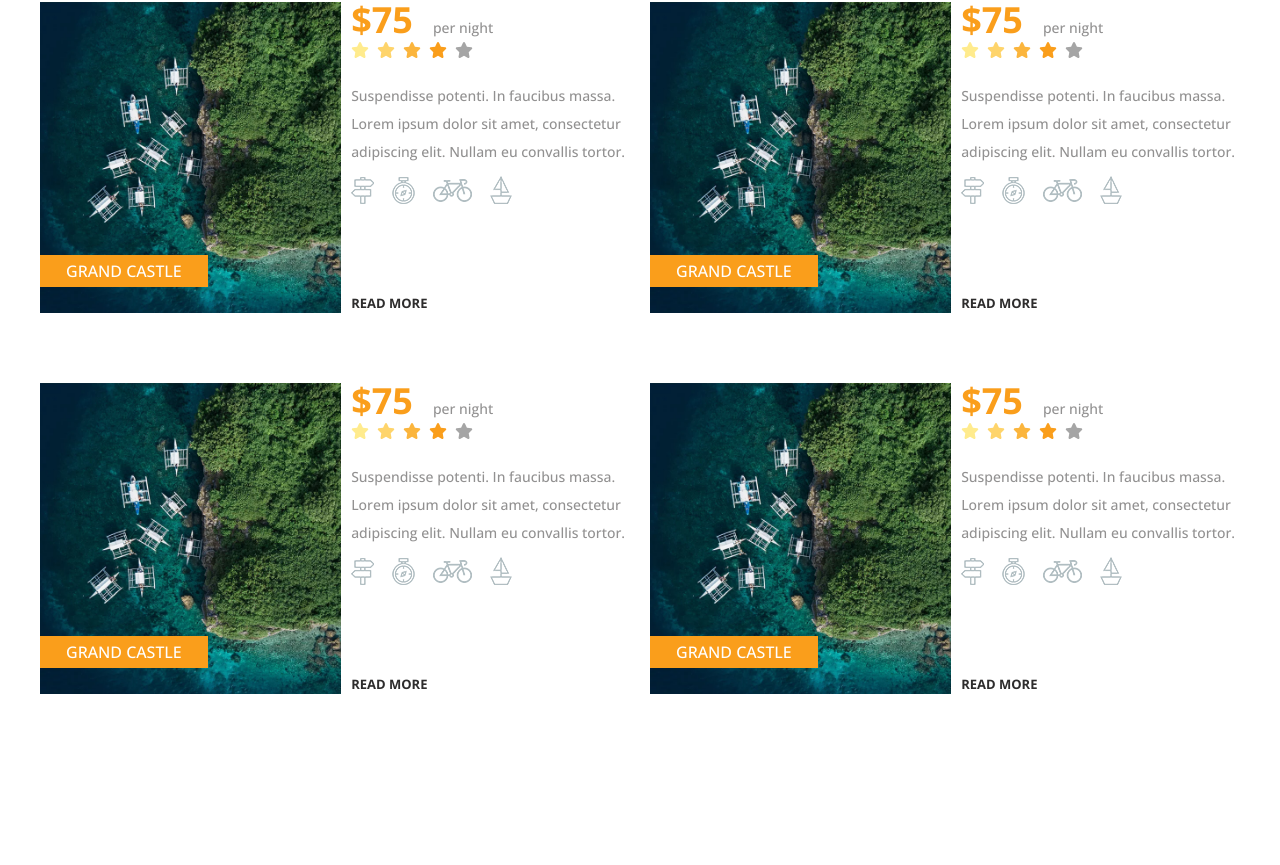
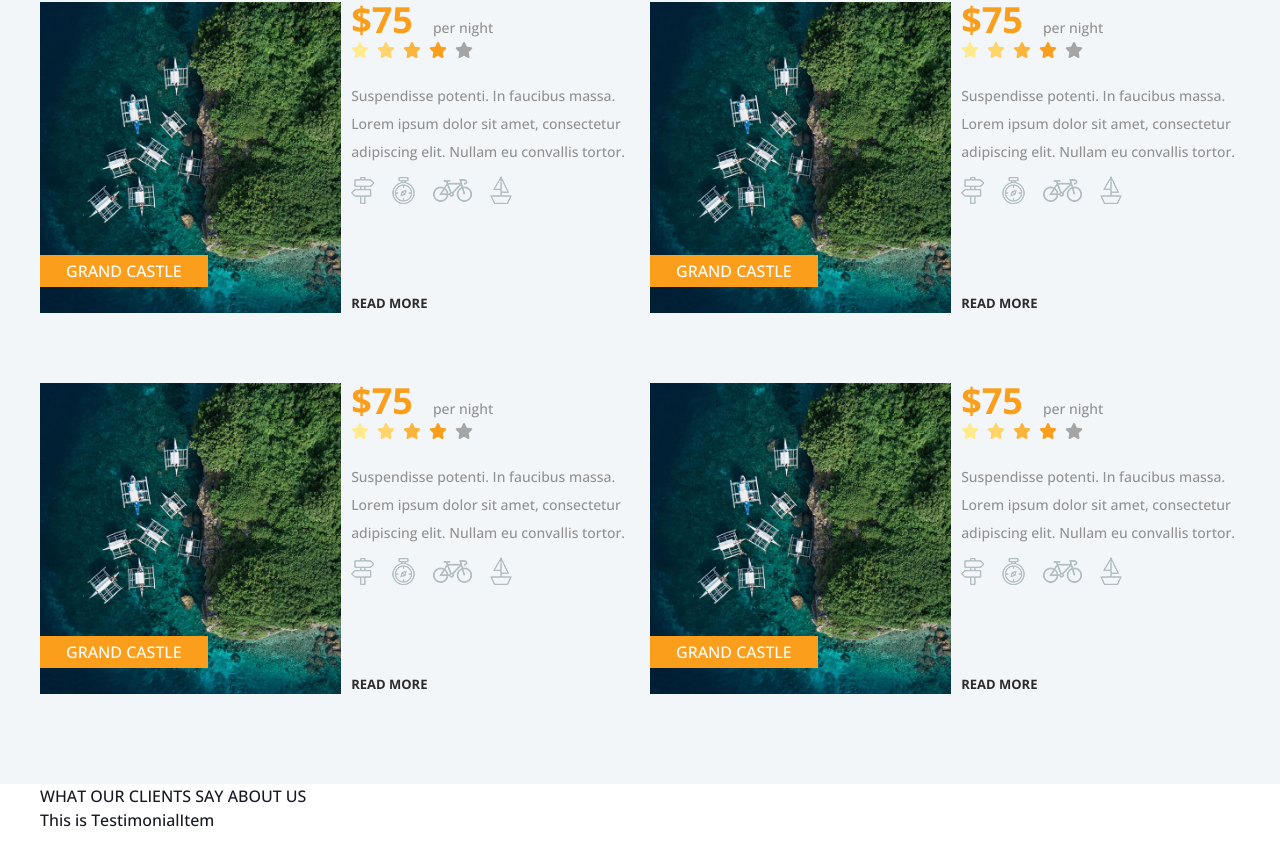
Before and after one commit to Pha1Huynh/travel_app_fe_react, a React (Create React App) app: page / in a window 1280 px wide. Shown: the part 2570-3435 px from the top of the page. Built offline with nearby package versions, Linux system fonts and the light colour scheme.

Commit message:
update base testimonial

```diff
--- a/src/components/HomePageComponents/BestOffer/BestOffer.scss
+++ b/src/components/HomePageComponents/BestOffer/BestOffer.scss
@@ -1,5 +1,6 @@
 .bestOffer-container {
-    margin-top: 9rem;
+    padding         : 9rem 0;
+    background-color: #f3f6f9;
 
     .max-wide-1200 {
 
--- /dev/null
+++ b/src/components/HomePageComponents/Testimonials/Testimonials.tsx
@@ -0,0 +1,17 @@
+import TestimonialItem from '../../TestimonialItem/TestimonialItem';
+function Testimonials() {
+  return (
+    <>
+      <div className="testimonials-container">
+        <div className="max-wide-1200">
+          <p className="title">WHAT OUR CLIENTS SAY ABOUT US</p>
+          <div className="testimonials-list">
+            <TestimonialItem />
+          </div>
+        </div>
+      </div>
+    </>
+  );
+}
+
+export default Testimonials;
--- /dev/null
+++ b/src/components/TestimonialItem/TestimonialItem.tsx
@@ -0,0 +1,6 @@
+import './TestimonialItem.scss';
+function TestimonialItem() {
+  return <>This is TestimonialItem</>;
+}
+
+export default TestimonialItem;
--- a/src/pages/client/HomePage/HomePage.tsx
+++ b/src/pages/client/HomePage/HomePage.tsx
@@ -6,6 +6,7 @@ import SearchTour from '../../../components/HomePageComponents/SearchTour/Search
 import BestTour from '../../../components/HomePageComponents/BestTour/BestTour';
 import Package from '../../../components/HomePageComponents/Package/Package';
 import BestOffer from '../../../components/HomePageComponents/BestOffer/BestOffer';
+import Testimonials from '../../../components/HomePageComponents/Testimonials/Testimonials';
 const HomePage = () => {
   return (
     <>
@@ -15,6 +16,7 @@ const HomePage = () => {
         <BestTour />
         <Package />
         <BestOffer />
+        <Testimonials />
         <div className="main-content"></div>
       </div>
     </>
```
Also changed, not shown: src/components/HomePageComponents/Testimonials/Testimonials.scss (added), src/components/TestimonialItem/TestimonialItem.scss (added), src/images/icons/kayak.webp (added), src/images/testimonials/testimonial1.webp (added).
